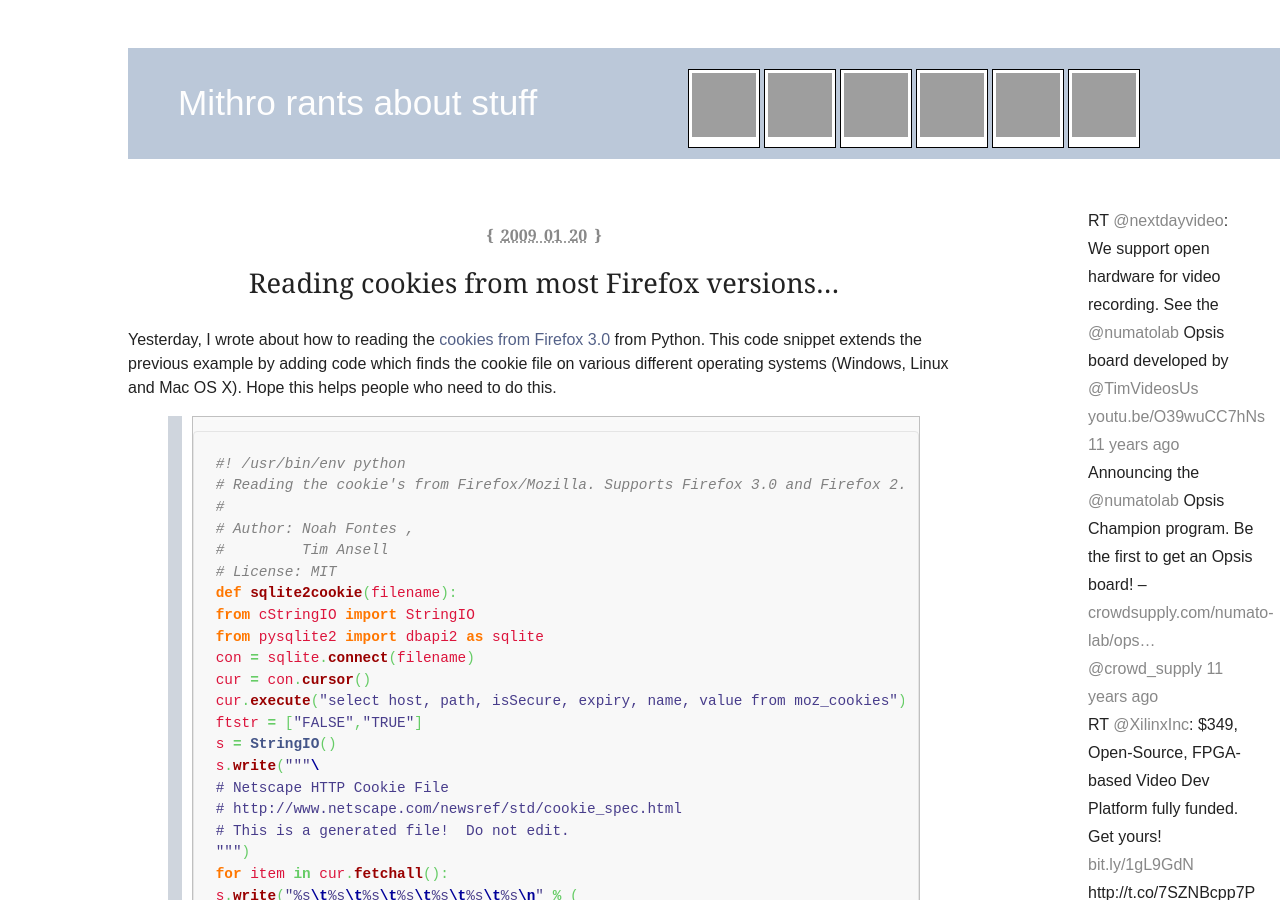
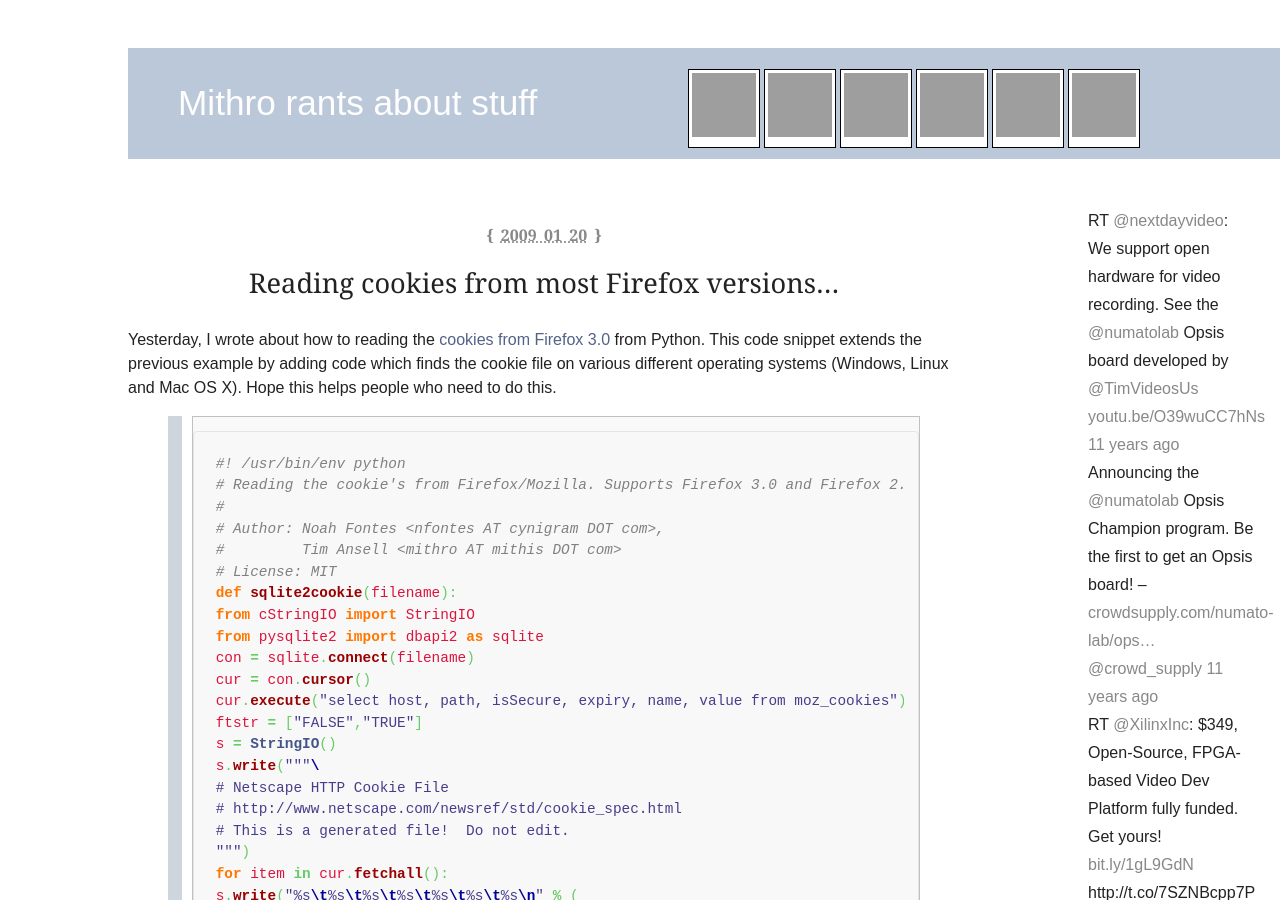
Before and after one commit to mithro/blog.mithis.net, a Jekyll site: the page built from _posts/2009-01-20-reading-cookies-firefox.md, in a window 1280 px wide and 900 px high, cut to the strip 0-900 px from the top of the window. Built offline with Jekyll 4.4.1, drawn with Linux system fonts in a browser that asks for light colours; part of the change alters nothing that is shown; grey boxes are pictures that could not be loaded.

```diff
--- a/_posts/2009-01-20-reading-cookies-firefox.md
+++ b/_posts/2009-01-20-reading-cookies-firefox.md
@@ -46,8 +46,8 @@ Yesterday, I wrote about how to reading the [cookies from Firefox 3.0](http://bl
 #! /usr/bin/env python
 # Reading the cookie's from Firefox/Mozilla. Supports Firefox 3.0 and Firefox 2.x
 #
-# Author: Noah Fontes ,
-#         Tim Ansell
+# Author: Noah Fontes <nfontes AT cynigram DOT com>,
+#         Tim Ansell <mithro AT mithis DOT com>
 # License: MIT
 def sqlite2cookie(filename):
 from cStringIO import StringIO
```
